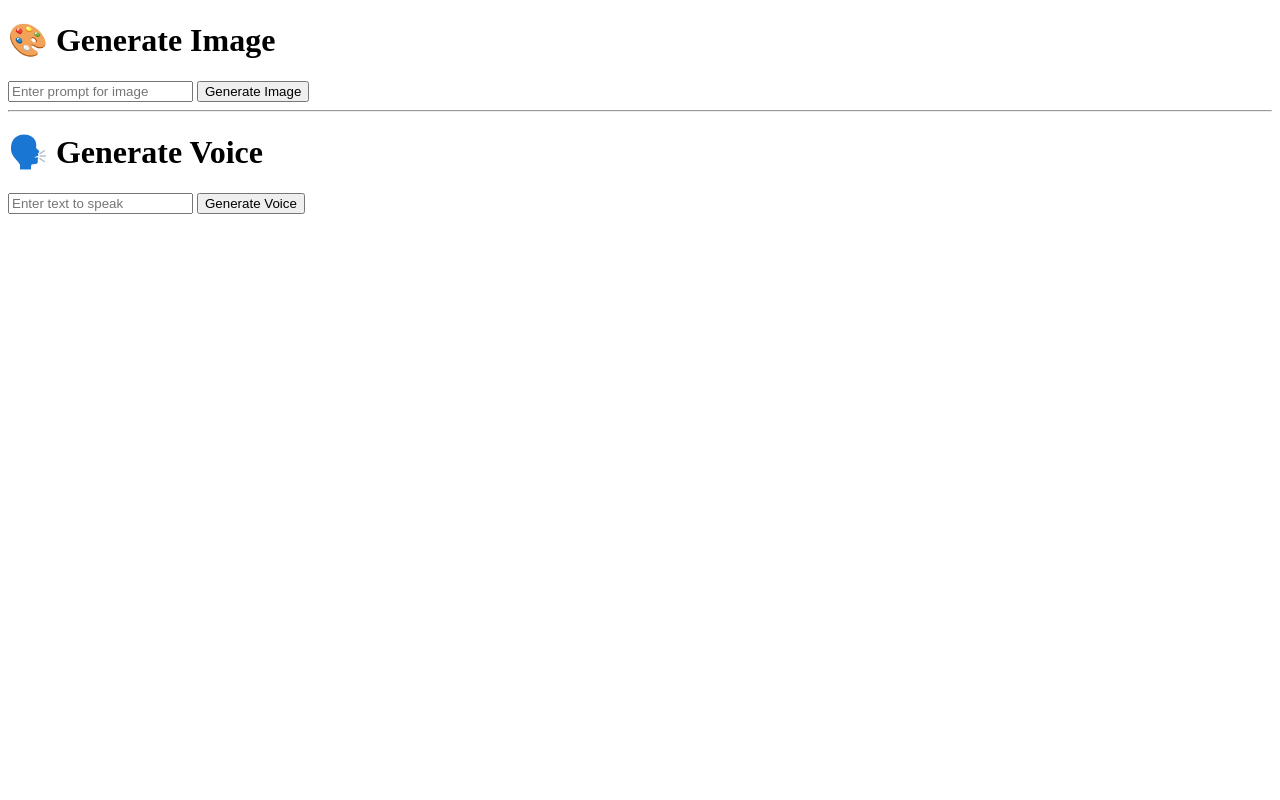
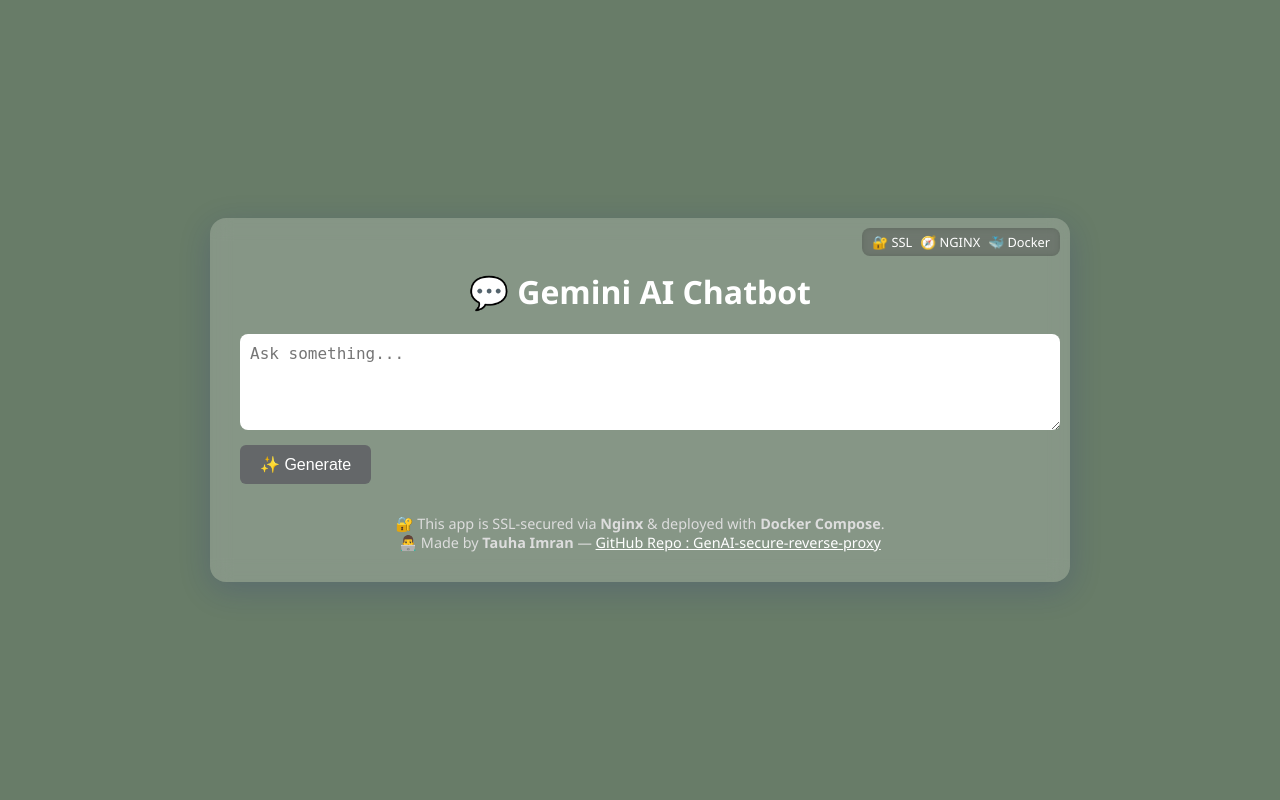
Before and after one commit to tauhaimran/GenAI-secure-reverse-proxy, a Flask app: page / in a window 1280 px wide. Run offline with Flask 3, Linux system fonts and the light colour scheme; some libraries are stand-ins or nearby versions.

Commit message:
it's working broskiii!!!

```diff
--- a/app/app.py
+++ b/app/app.py
@@ -1,45 +1,41 @@
 # app/app.py
 import os
 import requests
-from flask import Flask, render_template, request, send_from_directory
-from io import BytesIO
+import markdown
+from flask import Flask, render_template, request
+from dotenv import load_dotenv
 
 app = Flask(__name__)
+load_dotenv()
 
-# Environment token (store this securely IRL)
-HF_TOKEN = os.environ.get("HF_TOKEN")
+GEMINI_API_KEY = os.getenv("GEMINI_API_KEY")
+GEMINI_API_URL = "https://generativelanguage.googleapis.com/v1/models/gemini-1.5-flash:generateContent"
 
-# HF API endpoints
-IMG_API = "https://api-inference.huggingface.co/models/runwayml/stable-diffusion-v1-5"
-TTS_API = "https://api-inference.huggingface.co/models/coqui/tts_en_ljspeech"
+@app.route("/", methods=["GET", "POST"])
+def index():
+    response_html = None
+    error = None
 
-HEADERS = {"Authorization": f"Bearer {HF_TOKEN}"}
+    if request.method == "POST":
+        user_input = request.form.get("prompt")
+        headers = {"Content-Type": "application/json"}
+        payload = {
+            "contents": [{"parts": [{"text": user_input}]}]
+        }
+        url = f"{GEMINI_API_URL}?key={GEMINI_API_KEY}"
 
+        try:
+            res = requests.post(url, headers=headers, json=payload)
+            if res.status_code == 200:
+                raw_text = res.json()["candidates"][0]["content"]["parts"][0]["text"]
+                response_html = markdown.markdown(raw_text)
+            else:
+                error = f"Error {res.status_code}: {res.text}"
+        except Exception as e:
+            error = str(e)
 
-@app.route("/")
-def index():
-    return render_template("index.html")
-
-
-@app.route("/generate-image", methods=["POST"])
-def generate_image():
-    prompt = request.form.get("prompt")
-    res = requests.post(IMG_API, headers=HEADERS, json={"inputs": prompt})
-    img_path = os.path.join("static", "output", "generated.png")
-    with open(img_path, "wb") as f:
-        f.write(res.content)
-    return render_template("index.html", image_url="/static/output/generated.png")
-
-
-@app.route("/generate-voice", methods=["POST"])
-def generate_voice():
-    text = request.form.get("text")
-    res = requests.post(TTS_API, headers=HEADERS, json={"inputs": text})
-    audio_path = os.path.join("static", "output", "speech.wav")
-    with open(audio_path, "wb") as f:
-        f.write(res.content)
-    return render_template("index.html", audio_url="/static/output/speech.wav")
-
+    return render_template("index.html", result=response_html, error=error)
 
 if __name__ == "__main__":
-    app.run(host="0.0.0.0", port=5000)
+    app.run(debug=True)
+# app/templates/index.html
--- /dev/null
+++ b/app/requirements.txt
@@ -0,0 +1,4 @@
+flask
+requests
+python-dotenv
+markdown
--- a/app/templates/index.html
+++ b/app/templates/index.html
@@ -1,35 +1,183 @@
 <!DOCTYPE html>
 <html lang="en">
 <head>
-  <meta charset="UTF-8">
-  <title>GenAI: Image & Voice Generator</title>
+  <meta charset="UTF-8" />
+  <title>💬 GenAI-secure-reverse-proxy</title>
+  <style>
+    body {
+      font-family: 'Segoe UI', sans-serif;
+      background-color: #687c68;
+      margin: 0;
+      padding: 0;
+      min-height: 100vh;
+      display: flex;
+      align-items: center;
+      justify-content: center;
+    }
+
+    .card {
+      position: relative;
+      background: rgba(255, 255, 255, 0.2);
+      backdrop-filter: blur(10px);
+      -webkit-backdrop-filter: blur(10px);
+      border-radius: 16px;
+      padding: 30px;
+      width: 90%;
+      max-width: 800px;
+      box-shadow: 0 8px 32px 0 rgba(31, 38, 135, 0.2);
+      color: #f5f5f5;
+    }
+
+    .banner {
+      position: absolute;
+      top: 10px;
+      right: 10px;
+      background: rgba(0, 0, 0, 0.3);
+      backdrop-filter: blur(3px);
+      padding: 5px 10px;
+      border-radius: 8px;
+      font-size: 0.8rem;
+      color: #fff;
+      font-weight: 500;
+      display: flex;
+      gap: 8px;
+      align-items: center;
+    }
+
+    .banner span {
+      display: flex;
+      align-items: center;
+      gap: 4px;
+    }
+
+    h1, h2 {
+      color: #ffffff;
+      text-align: center;
+    }
+
+    textarea {
+      width: 100%;
+      padding: 10px;
+      font-size: 1rem;
+      border-radius: 8px;
+      border: none;
+      resize: vertical;
+    }
+
+    button {
+      margin-top: 10px;
+      padding: 10px 20px;
+      font-size: 1rem;
+      background-color: #646769;
+      color: white;
+      border: none;
+      border-radius: 6px;
+      cursor: pointer;
+    }
+
+    button:hover {
+      background-color: #262627;
+    }
+
+    .response, .error {
+      background: rgba(255, 255, 255, 0.8);
+      color: #333;
+      padding: 15px;
+      margin-top: 20px;
+      border-radius: 8px;
+      box-shadow: 0 0 10px rgba(0,0,0,0.1);
+    }
+
+    .response h2, .error h2 {
+      margin-top: 0;
+      color: #333;
+    }
+
+    .footer {
+      margin-top: 30px;
+      font-size: 0.9rem;
+      color: #ddd;
+      text-align: center;
+    }
+
+    pre {
+      white-space: pre-wrap;
+      word-wrap: break-word;
+    }
+
+    a {
+      color: #fff;
+      text-decoration: underline;
+    }
+
+    a:hover {
+      color: #cce5ff;
+    }
+    .markdown {
+  background: rgba(255,255,255,0.9);
+  color: #222;
+  padding: 20px;
+  border-radius: 10px;
+  line-height: 1.7;
+  font-size: 1rem;
+  margin-top: 20px;
+}
+.markdown h2, .markdown h3 {
+  margin-top: 1.2em;
+  color: #333;
+}
+.markdown strong {
+  font-weight: bold;
+}
+.markdown em {
+  font-style: italic;
+}
+.markdown ul, .markdown ol {
+  padding-left: 20px;
+  margin: 1em 0;
+}
+.markdown li {
+  margin-bottom: 0.5em;
+}
+.markdown ul li::marker {
+  color: #0078d7;
+}
+
+  </style>
 </head>
 <body>
-  <h1>🎨 Generate Image</h1>
-  <form action="/generate-image" method="post">
-    <input type="text" name="prompt" placeholder="Enter prompt for image">
-    <button type="submit">Generate Image</button>
-  </form>
+  <div class="card">
+    <div class="banner">
+      <span>🔐 SSL</span>
+      <span>🧭 NGINX</span>
+      <span>🐳 Docker</span>
+    </div>
 
-  {% if image_url %}
-    <h3>Generated Image:</h3>
-    <img src="{{ image_url }}" width="400">
-  {% endif %}
+    <h1>💬 Gemini AI Chatbot </h1>
+    <form method="post">
+      <textarea name="prompt" rows="4" placeholder="Ask something..."></textarea><br>
+      <button type="submit">✨ Generate</button>
+    </form>
 
-  <hr>
+    {% if result %}
+      <div class="response">
+        <h2>🔮 AI Response:</h2>
+        <article class="markdown">{{ result | safe }}</article>
+      </div>
+    {% endif %}
 
-  <h1>🗣️ Generate Voice</h1>
-  <form action="/generate-voice" method="post">
-    <input type="text" name="text" placeholder="Enter text to speak">
-    <button type="submit">Generate Voice</button>
-  </form>
+    {% if error %}
+      <div class="error">
+        <h2>⚠️ Error:</h2>
+        <article class="markdown">{{ error | safe }}</article>
+      </div>
+    {% endif %}
 
-  {% if audio_url %}
-    <h3>Generated Voice:</h3>
-    <audio controls>
-      <source src="{{ audio_url }}" type="audio/wav">
-      Your browser does not support the audio tag.
-    </audio>
-  {% endif %}
+    <div class="footer">
+      🔐 This app is SSL-secured via <strong>Nginx</strong> & deployed with <strong>Docker Compose</strong>.<br>
+      👨‍💻 Made by <strong>Tauha Imran</strong> —
+      <a href="https://github.com/tauhaimran/GenAI-secure-reverse-proxy" target="_blank">GitHub Repo : GenAI-secure-reverse-proxy </a>
+    </div>
+  </div>
 </body>
 </html>
--- a/docker-compose.yml
+++ b/docker-compose.yml
@@ -1,13 +1,15 @@
+version: '3.8'
+
 services:
   web:
     build: ./app
     ports:
       - "5000:5000"
+    env_file:
+      - .env
     volumes:
       - ./app:/app
     restart: always
-    environment:
-      - .env
 
   nginx:
     image: nginx:1.25
```
Also changed, not shown: 2 other files.
